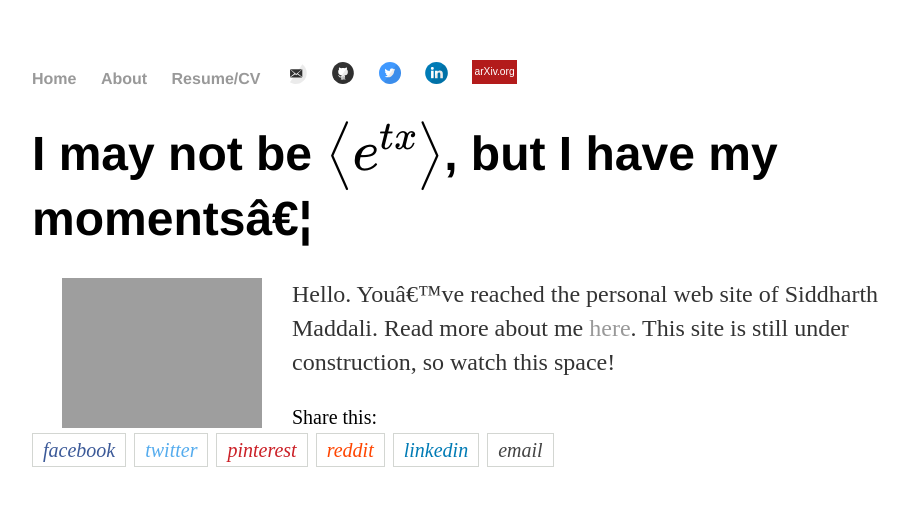
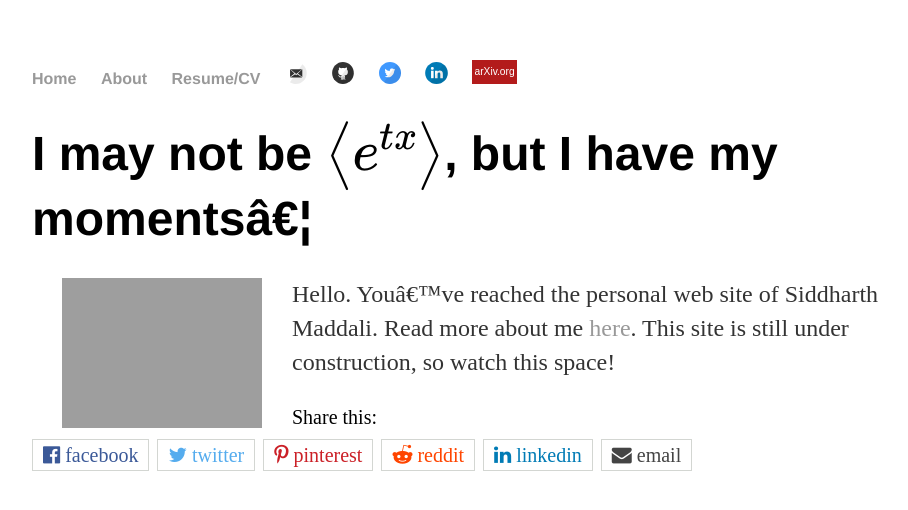
Before and after one commit to siddharth-maddali/siddharth-maddali.github.io, a Jekyll site: the page built from index.md, in a window 1280 px wide. Shown: the top 510 px of the page, without its empty margins (160-1068 px from the left). Built offline with Jekyll 4.4.1, drawn with Linux system fonts in a browser that asks for light colours; formulas are drawn with MathJax 3; a script that is not in the unit is left out.

Commit message:
added Font-Awesome support to share-bar

```diff
--- a/_includes/share-bar.html
+++ b/_includes/share-bar.html
@@ -1,3 +1,4 @@
+<link href="https://maxcdn.bootstrapcdn.com/font-awesome/4.7.0/css/font-awesome.min.css" rel="stylesheet">
 
 <div id="share-bar">
 
```
